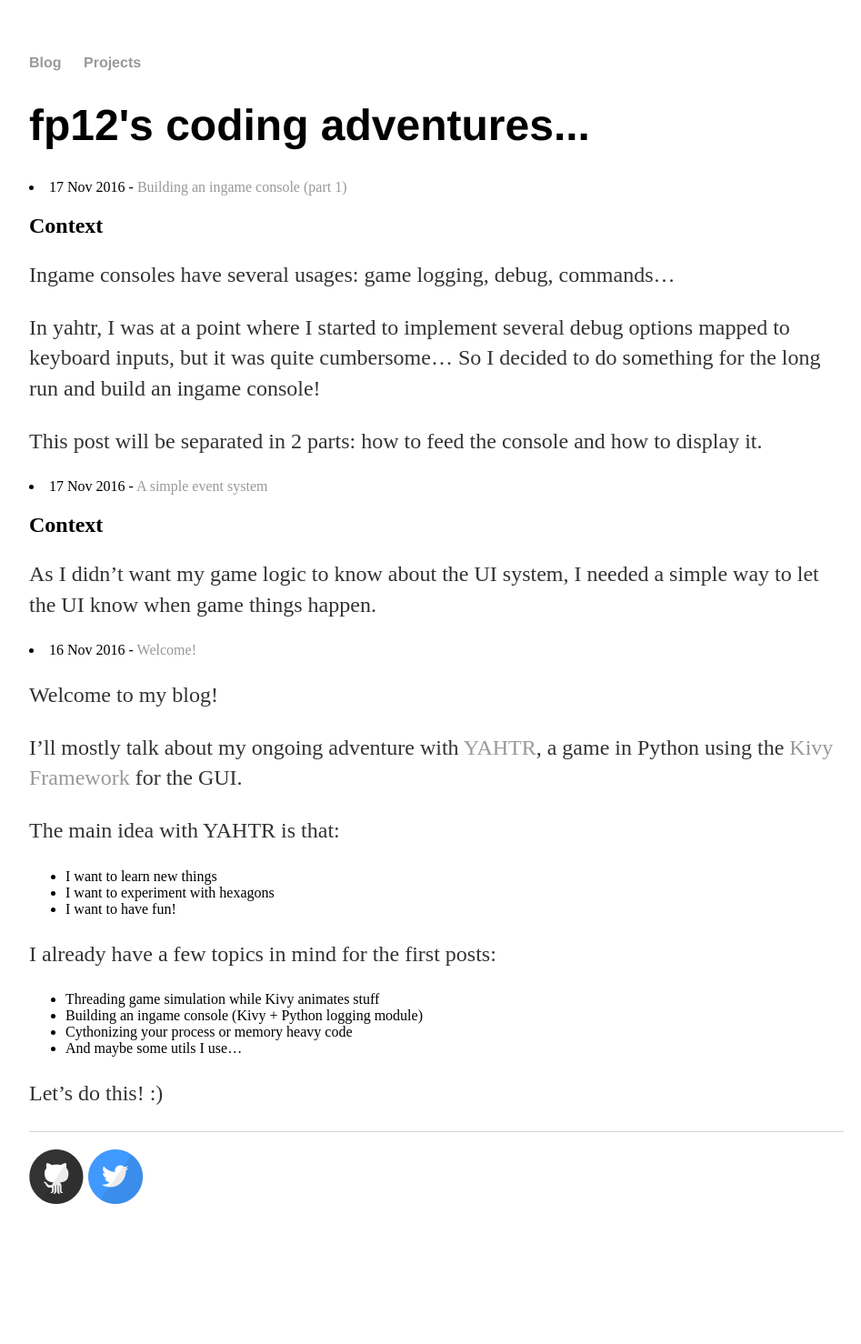
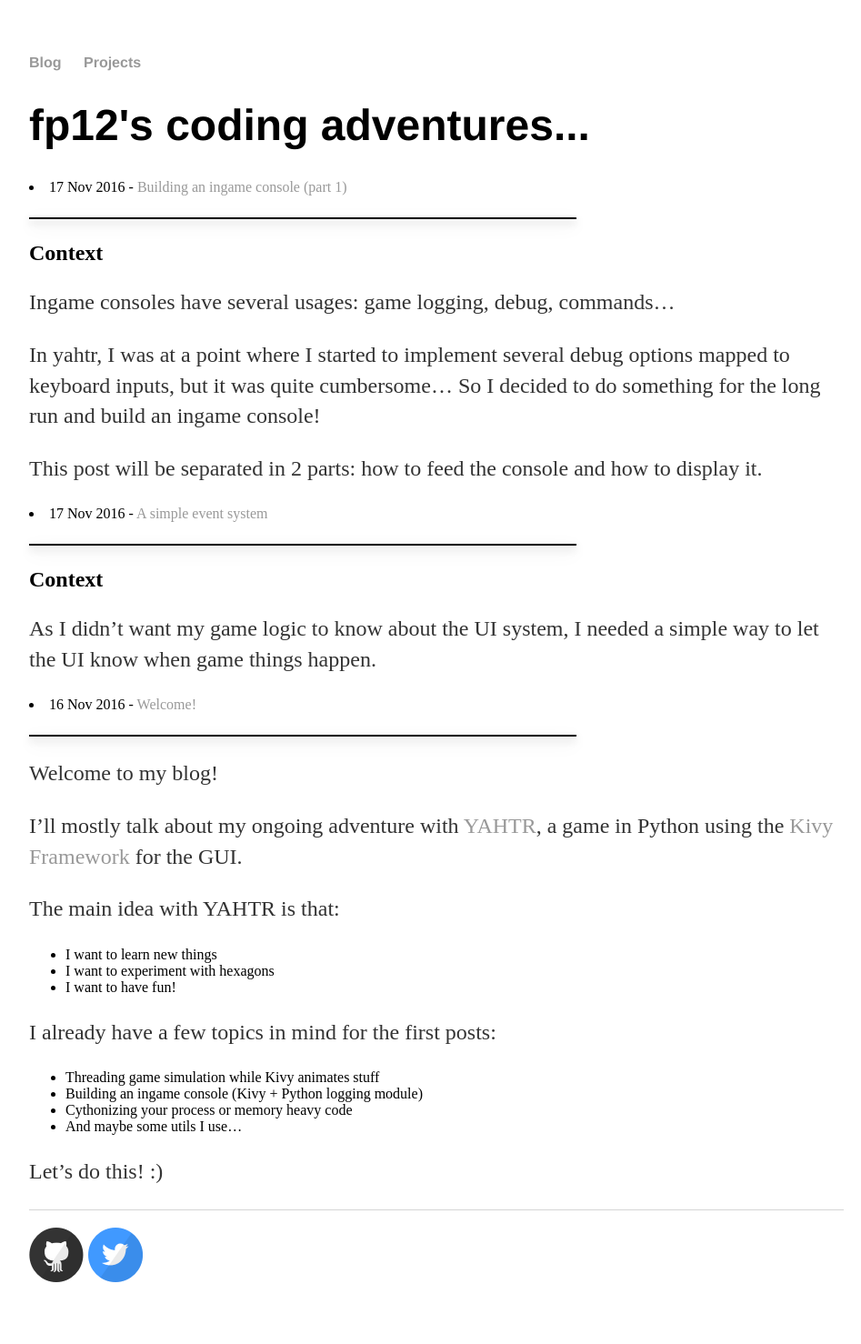
Before and after one commit to fp12/fp12.github.io, a Jekyll site: the page built from index.html, in a window 1280 px wide. Shown: the whole page at 91% size, without its empty margins (160-1107 px from the left). Built offline with Jekyll 4.4.1, drawn with Linux system fonts in a browser that asks for light colours; before the commit the page ends 1392 px from its top, so only the background shows below that.

Commit message:
Css tests

```diff
--- a/css/main.css
+++ b/css/main.css
@@ -47,3 +47,9 @@
 .highlight pre code {
   white-space: pre-wrap;
 }
+
+p.excerpt {
+    width: 600px;
+    border: 1px solid #000000;
+    box-shadow: 0 4px 8px 0 rgba(0, 0, 0, 0.2), 0 6px 20px 0 rgba(0, 0, 0, 0.19);
+}
--- a/index.html
+++ b/index.html
@@ -7,7 +7,7 @@
 	{% for post in site.posts %}
     	<li><span>{{ post.date | date_to_string }}</span> - <a href="{{ post.url }}" title="{{ post.title }}">{{ post.title }}</a></li>
     	{% if post.excerpt %}
-    		<span>{{ post.excerpt }}</span>
+    		<p class="excerpt">{{ post.excerpt }}</p>
 		{% endif %}
   	{% endfor %}
 </div><!-- /.blurb -->
```
